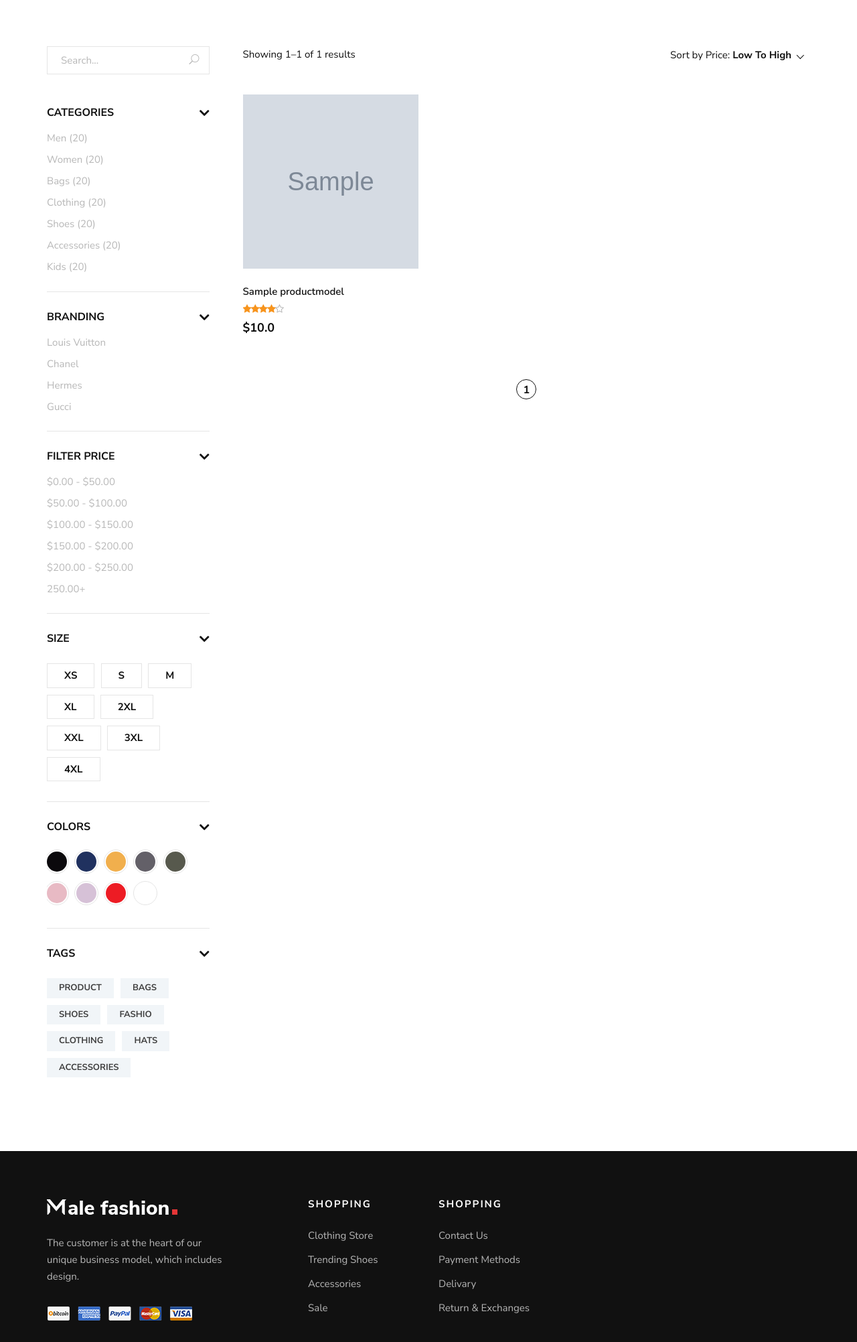
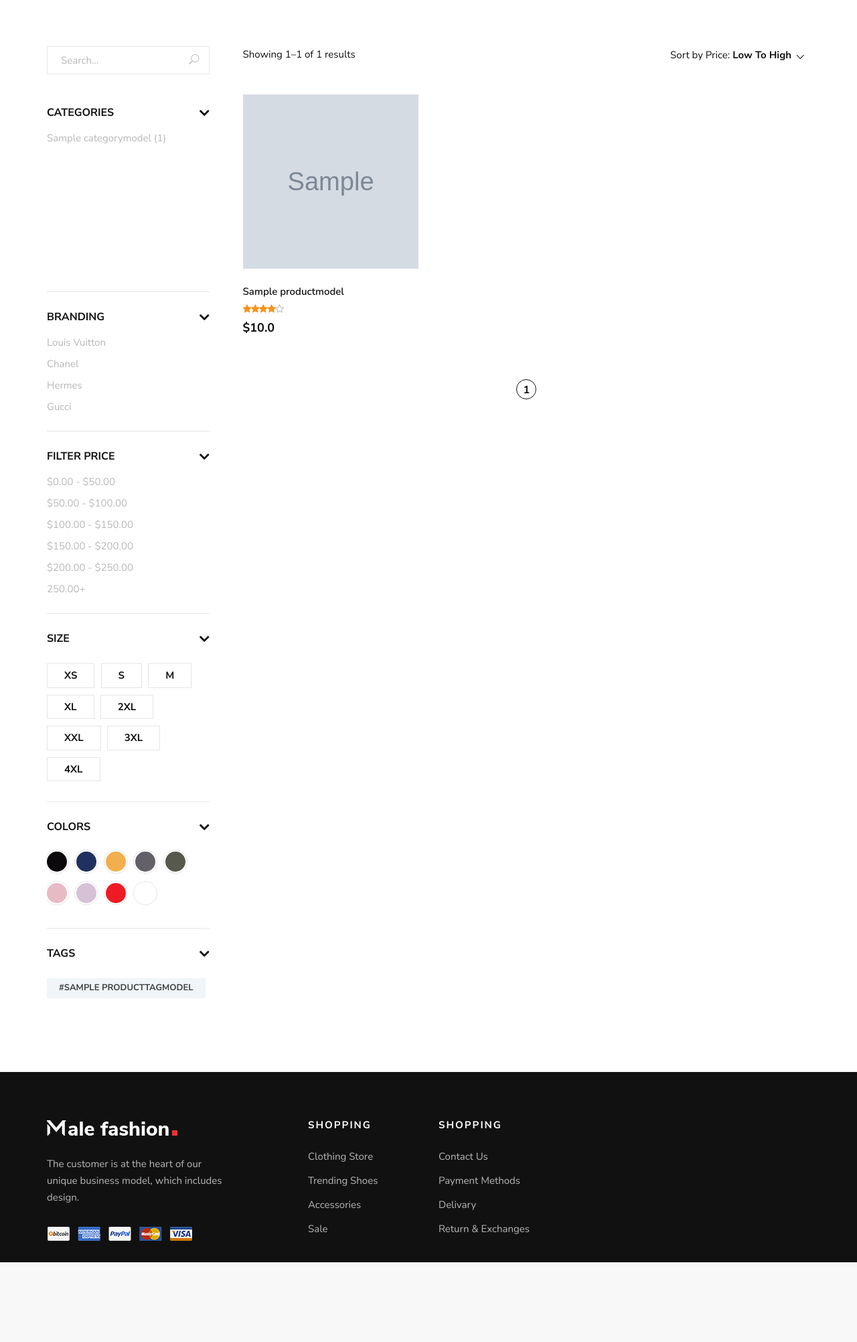
Before and after one commit to bekhruz003/online_shop, a Django app: page /shop/ in a window 1280 px wide. Shown: the part 302-2305 px from the top of the page at 67% size. After the commit the page ends 2186 px from the top, so only its background shows below. Run offline with Django 4.2, Linux system fonts and the light colour scheme; tables that the repository leaves empty hold one stand-in row (values such as "Sample post"); grey boxes marked "Sample" are stand-in pictures; some libraries are stand-ins or nearby versions.

Commit message:
shop-detail  tags done

```diff
--- a/shop/views.py
+++ b/shop/views.py
@@ -1,8 +1,9 @@
 
+from unicodedata import category
 from django.shortcuts import render
 from django.views.generic import ListView, DetailView
 
-from .models import ProductModel
+from .models import ProductModel, CategoryModel, ProductTagModel
 
 
 class ShopView(ListView):
@@ -16,7 +17,22 @@
         if search:
             qs = qs.filter(title__icontains=search)
 
+        cat = self.request.GET.get('cat')
+        if cat:
+            qs = qs.filter(category_id=cat)
+
+        tag = self.request.GET.get('tag')
+        if tag:
+            qs = qs.filter(tags=tag)
+
+
         return qs
+
+    def get_context_data(self, *, object_list=None, **kwargs):
+        data = super().get_context_data()
+        data['categories'] = CategoryModel.objects.all()
+        data['tags'] = ProductTagModel.objects.all()
+        return data
 
 
 class ProductDetailView(DetailView):
--- a/templates/shop_sidebar.html
+++ b/templates/shop_sidebar.html
@@ -16,15 +16,9 @@
                     <div class="card-body">
                         <div class="shop__sidebar__categories">
                             <ul class="nice-scroll">
-                                <li><a href="#">Men (20)</a></li>
-                                <li><a href="#">Women (20)</a></li>
-                                <li><a href="#">Bags (20)</a></li>
-                                <li><a href="#">Clothing (20)</a></li>
-                                <li><a href="#">Shoes (20)</a></li>
-                                <li><a href="#">Accessories (20)</a></li>
-                                <li><a href="#">Kids (20)</a></li>
-                                <li><a href="#">Kids (20)</a></li>
-                                <li><a href="#">Kids (20)</a></li>
+                                {% for cat in categories %}
+                                    <li><a href="?cat={{ cat.pk }}" class="{% if request.GET.cat == cat.pk|stringformat:'i' %}text-dark{% endif %}">{{ cat.name }} ({{ cat.products.count }})</a></li>
+                                {% endfor %}
                             </ul>
                         </div>
                     </div>
@@ -146,13 +140,9 @@
                 <div id="collapseSix" class="collapse show" data-parent="#accordionExample">
                     <div class="card-body">
                         <div class="shop__sidebar__tags">
-                            <a href="#">Product</a>
-                            <a href="#">Bags</a>
-                            <a href="#">Shoes</a>
-                            <a href="#">Fashio</a>
-                            <a href="#">Clothing</a>
-                            <a href="#">Hats</a>
-                            <a href="#">Accessories</a>
+                            {% for tag in tags %}
+                                <a href="?tag={{ tag.pk }}" style="{% if request.GET.tag == tag.pk|stringformat:'i' %}background-color: #000; color: #fff{% endif %}">#{{ tag.name }}</a>
+                            {% endfor %}
                         </div>
                     </div>
                 </div>
```
